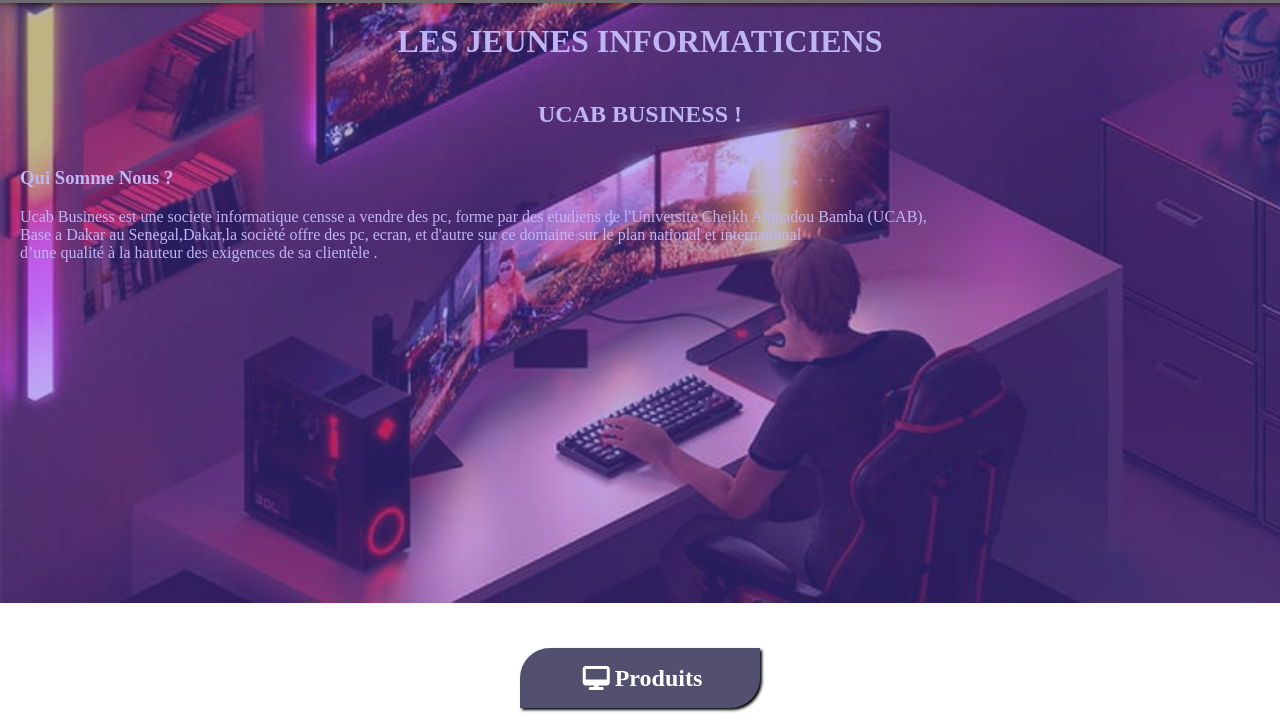
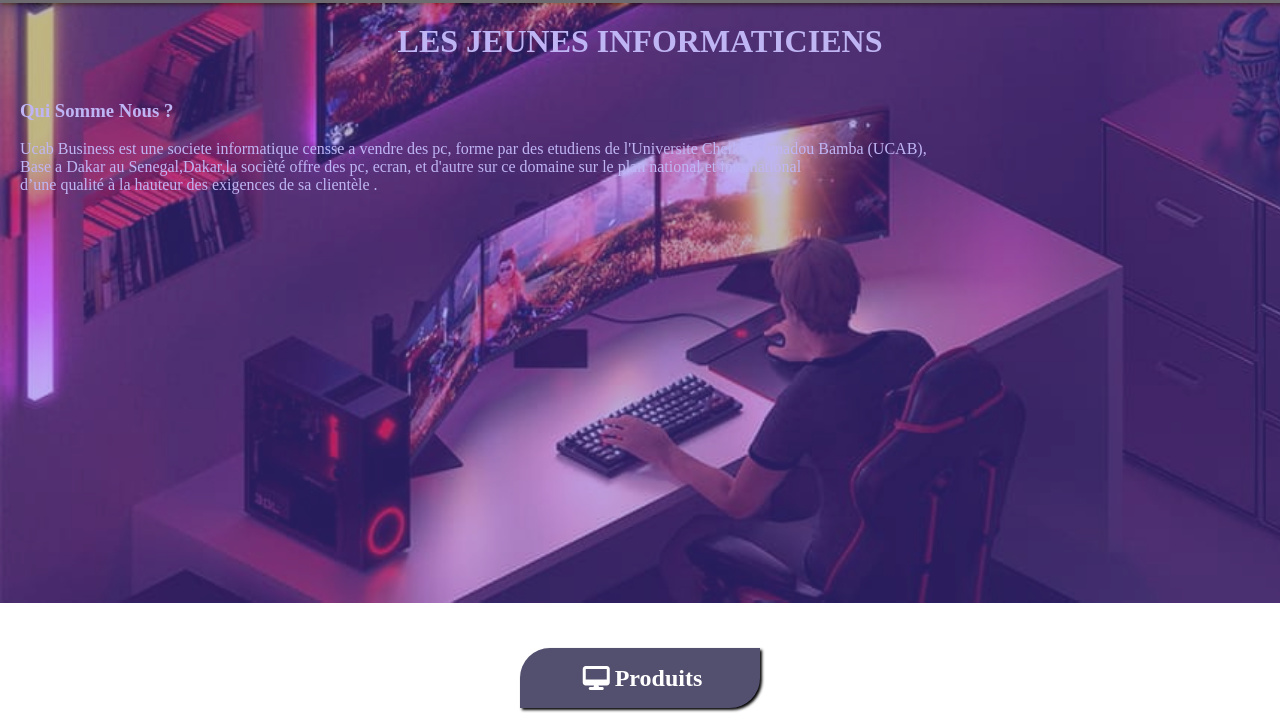
Before and after one commit to Mourtada-seck/examen-Mme-kane, a plain HTML site: page index.html in a window 1280 px wide. Shown: the part 77-800 px from the top of the page. Drawn offline with Linux system fonts and the light colour scheme.

Commit message:
Update index.html

```diff
--- a/index.html
+++ b/index.html
@@ -27,7 +27,6 @@
     <header>
         <div class="entete">
             <h1>Les Jeunes Informaticiens</h1>
-            <h2>Ucab Business !</h2>
             <img id="logo2" src="lesimages/logo.avif" alt="" width="100px" height="100px">
             <h3>Qui Somme Nous ?</h3>
             <p id="p1">
```
